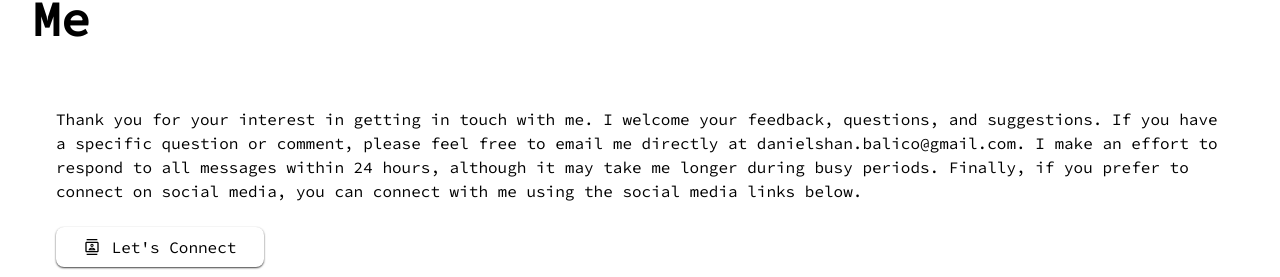
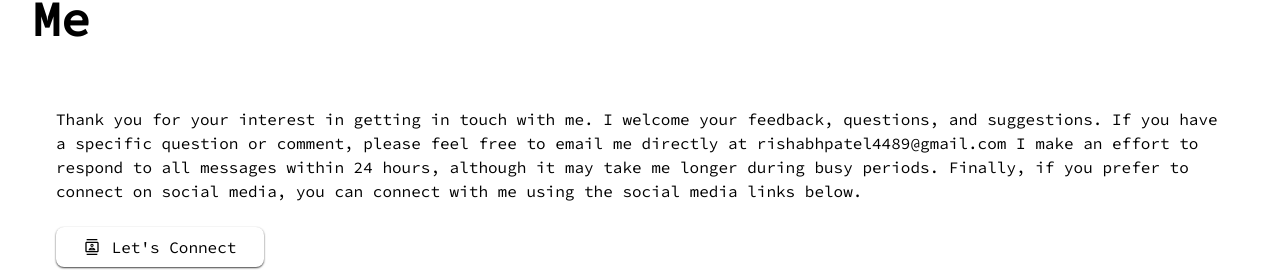
Before and after one commit to rishabhpatel21/myport, a React (Create React App) app: page / in a window 1280 px wide. Shown: the part 1661-1938 px from the top of the page. Built offline with nearby package versions, Linux system fonts and the light colour scheme.

Commit message:
email changed in about page.

```diff
--- a/src/pages/About.js
+++ b/src/pages/About.js
@@ -72,7 +72,7 @@ const About = () => {
         <div>
           <div className='pb-10'>
             <p className='text-5xl font-bold pb-10'>Let's Get in Touch: Ways to Connect with Me</p>
-            <p className='text-base p-6'>Thank you for your interest in getting in touch with me. I welcome your feedback, questions, and suggestions. If you have a specific question or comment, please feel free to email me directly at danielshan.balico@gmail.com. I make an effort to respond to all messages within 24 hours, although it may take me longer during busy periods. Finally, if you prefer to connect on social media, you can connect with me using the social media links below.
+            <p className='text-base p-6'>Thank you for your interest in getting in touch with me. I welcome your feedback, questions, and suggestions. If you have a specific question or comment, please feel free to email me directly at rishabhpatel4489@gmail.com I make an effort to respond to all messages within 24 hours, although it may take me longer during busy periods. Finally, if you prefer to connect on social media, you can connect with me using the social media links below.
 
             </p>
             <div className="mb-10 ml-6 shadow-sm hover:shadow-lg hover:shadow-neutral-700 duration-300 shadow-neutral-700 w-52 rounded-lg">
```
